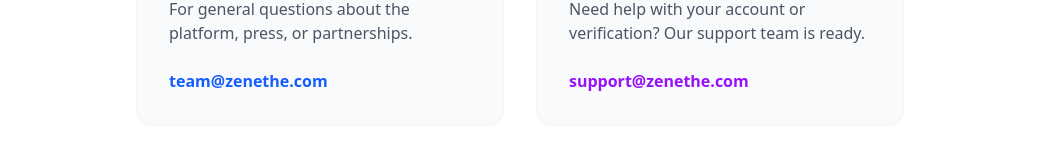
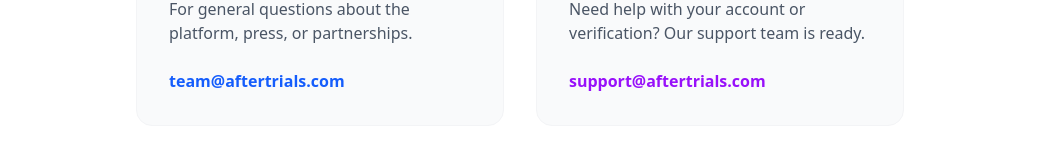
Before and after one commit to mihir001111/after_trials, a Next.js app: page /contact in a window 1280 px wide. Shown: the part 484-644 px from the top of the page, without its empty margins (120-1157 px from the left). Built offline with nearby package versions, Linux system fonts and the light colour scheme.

Commit message:
feat: user updated footer year to 2026 and emails to aftertrials.com

```diff
--- a/app/contact/page.tsx
+++ b/app/contact/page.tsx
@@ -17,8 +17,8 @@
                     <p className="text-gray-600 mb-6">
                         For general questions about the platform, press, or partnerships.
                     </p>
-                    <a href="mailto:team@zenethe.com" className="font-semibold text-blue-600 hover:underline">
-                        team@zenethe.com
+                    <a href="mailto:team@aftertrials.com" className="font-semibold text-blue-600 hover:underline">
+                        team@aftertrials.com
                     </a>
                 </div>
 
@@ -30,8 +30,8 @@
                     <p className="text-gray-600 mb-6">
                         Need help with your account or verification? Our support team is ready.
                     </p>
-                    <a href="mailto:support@zenethe.com" className="font-semibold text-purple-600 hover:underline">
-                        support@zenethe.com
+                    <a href="mailto:support@aftertrials.com" className="font-semibold text-purple-600 hover:underline">
+                        support@aftertrials.com
                     </a>
                 </div>
             </div>
--- a/app/page.tsx
+++ b/app/page.tsx
@@ -1326,7 +1326,7 @@
                 whileInView={{ opacity: 1 }}
                 transition={{ delay: 0.8 }}
               >
-                <span>© 2024 After Trials</span>
+                <span>© 2026 After Trials</span>
                 <div className="flex gap-6">
                   <Link href="/privacy" className="cursor-pointer hover:text-black transition-colors">Privacy</Link>
                   <Link href="/terms" className="cursor-pointer hover:text-black transition-colors">Terms</Link>
```
